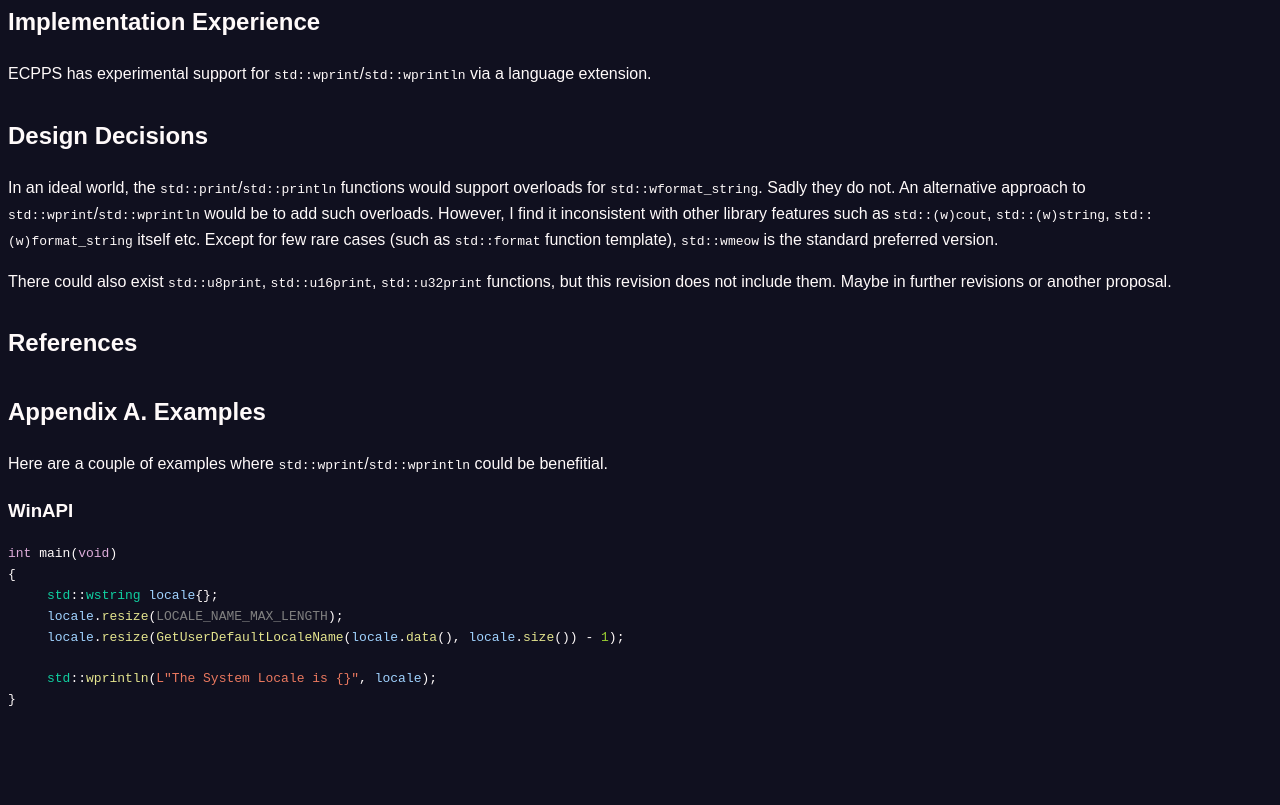
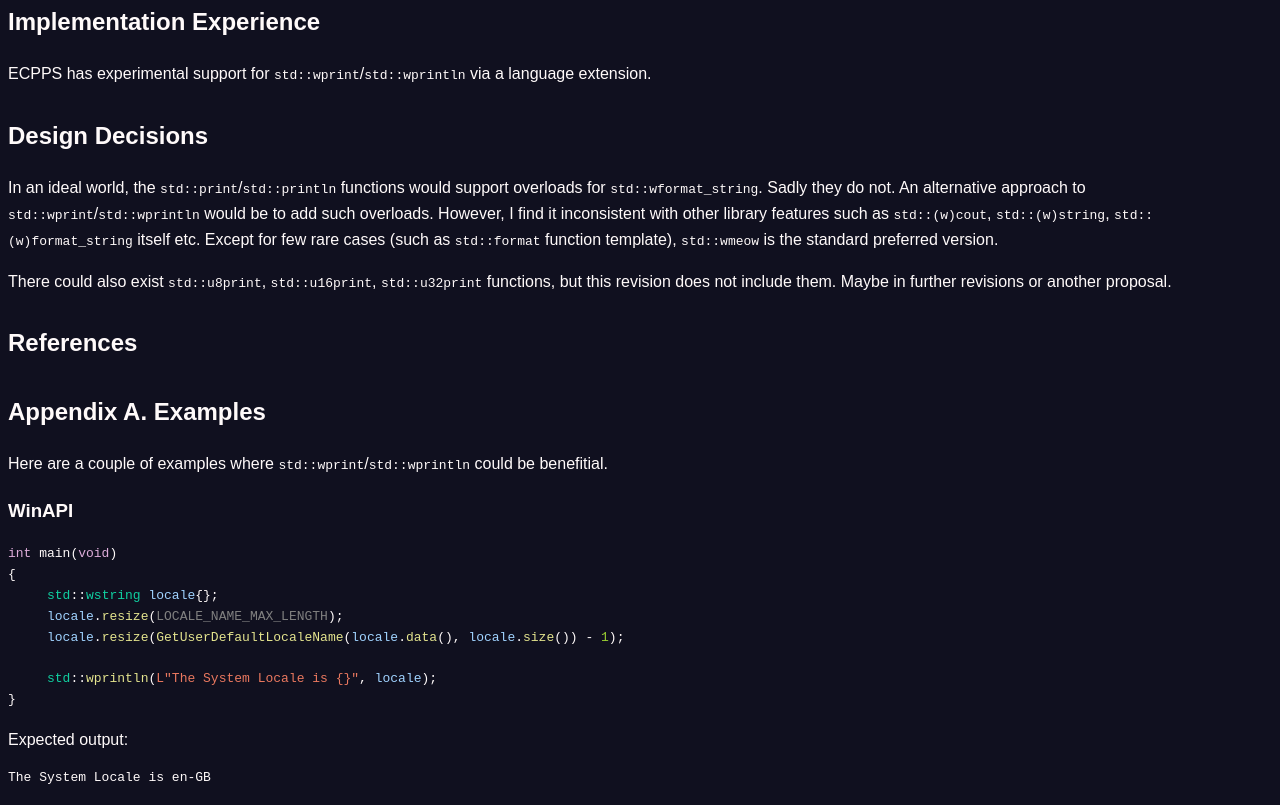
Before and after one commit to TymianekPL/tymi.org, a website: page wprint.html in a window 1280 px wide. Shown: the part 1693-2498 px from the top of the page. Before the commit the page ends 2417 px from the top, so only its background shows below. Drawn offline with Linux system fonts and the light colour scheme.

Commit message:
Update wprint.html

```diff
--- a/wprint.html
+++ b/wprint.html
@@ -231,6 +231,10 @@
      <span class="type">std</span>::<span class="func">wprintln</span>(<span class="string">L"The System Locale is {}"</span>, <span class="var">locale</span>);
 }
 </pre>
+     <p>
+          Expected output:
+          <pre>The System Locale is en-GB</pre>
+     </p>
 </body>
 
 </html>
```
